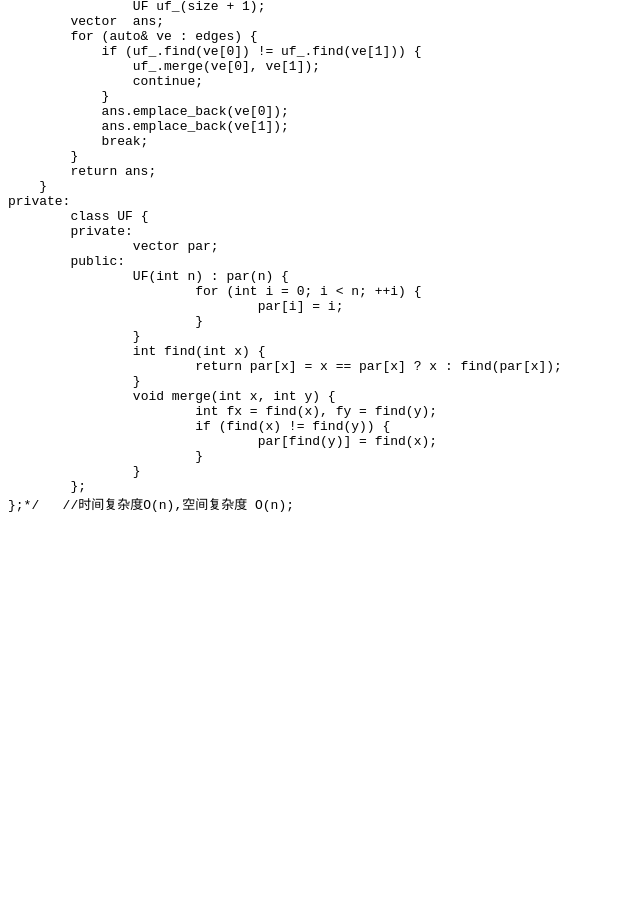
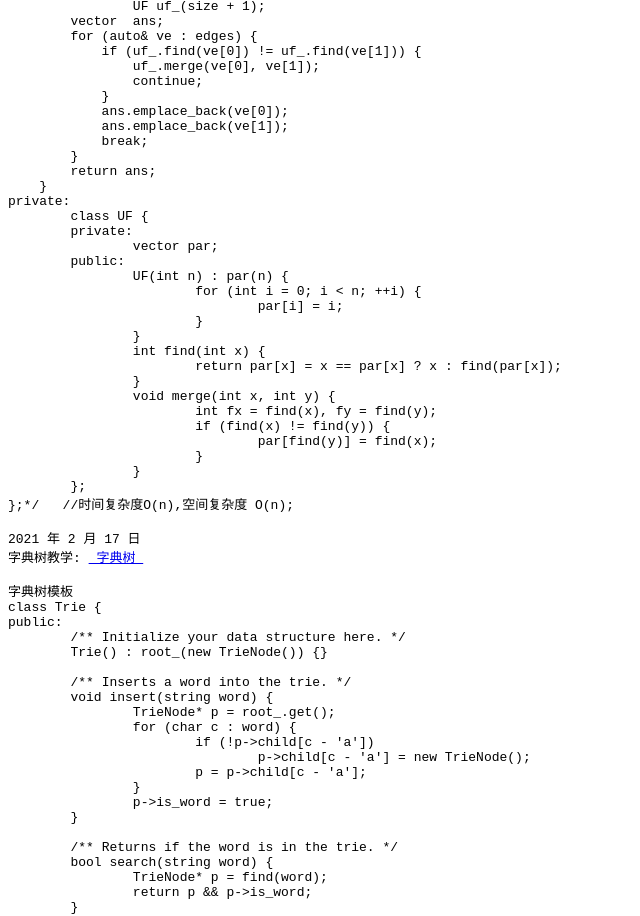
Before and after one commit to Sugar0612/IChooseBearPaws.github.io, a plain HTML site: page index.html in a window 1280 px wide. Shown: the part 3116-4032 px from the top of the page, without its empty margins (0-640 px from the left). Before the commit the page ends 3642 px from the top, so only its background shows below. Drawn offline with Linux system fonts and the light colour scheme.

Commit message:
Update index.html

```diff
--- a/index.html
+++ b/index.html
@@ -151,3 +151,56 @@ private:
 		}
 	};
 };*/   //时间复杂度O(n),空间复杂度 O(n);
+
+2021 年 2 月 17 日
+字典树教学: <a href = "https://www.bilibili.com/video/BV1Az4y1S7c7?from=search&seid=7439230436454907529" target="_blank"> 字典树 </a> <br/>
+字典树模板
+class Trie {
+public:
+	/** Initialize your data structure here. */
+	Trie() : root_(new TrieNode()) {}
+
+	/** Inserts a word into the trie. */
+	void insert(string word) {
+		TrieNode* p = root_.get();
+		for (char c : word) {
+			if (!p->child[c - 'a'])
+				p->child[c - 'a'] = new TrieNode();
+			p = p->child[c - 'a'];
+		}
+		p->is_word = true;
+	}
+
+	/** Returns if the word is in the trie. */
+	bool search(string word) {
+		TrieNode* p = find(word);
+		return p && p->is_word;
+	}
+
+	/** Returns if there is any word in the trie that starts with the given prefix. */
+	bool startsWith(string prefix) {
+		return find(prefix) != nullptr;
+	}
+private:
+	class TrieNode {
+	public:
+		TrieNode() : is_word(false), child(26, nullptr) {}
+		~TrieNode() {
+			for (TrieNode* p : child) {
+				if (p) delete p;
+			}
+		}
+		vector <TrieNode*> child;
+		bool is_word;   // 代表他是一个完整的单词(true) 否则不然
+	};
+
+	TrieNode* find(const string& prefix) {
+		TrieNode* p = root_.get();
+		for (auto charr : prefix) {
+			p = p->child[charr - 'a'];
+			if (nullptr == p) break;
+		}
+		return p;
+	}
+	std::unique_ptr<TrieNode> root_;  //智能指针 可以自动析构
+};
```
